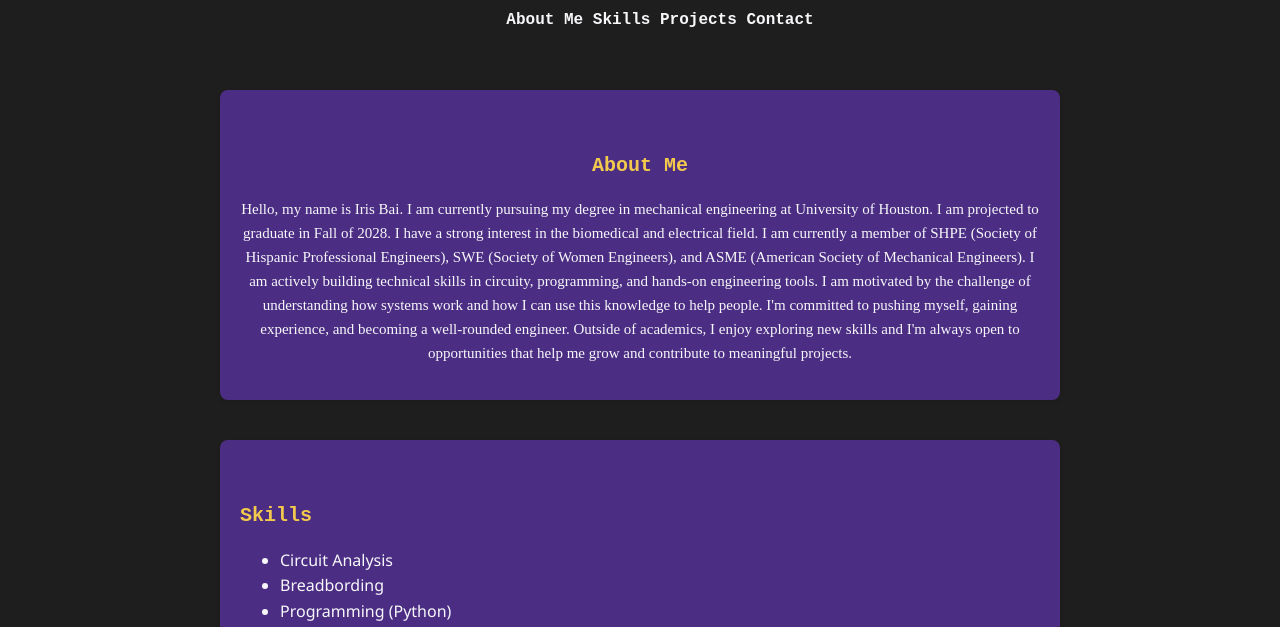
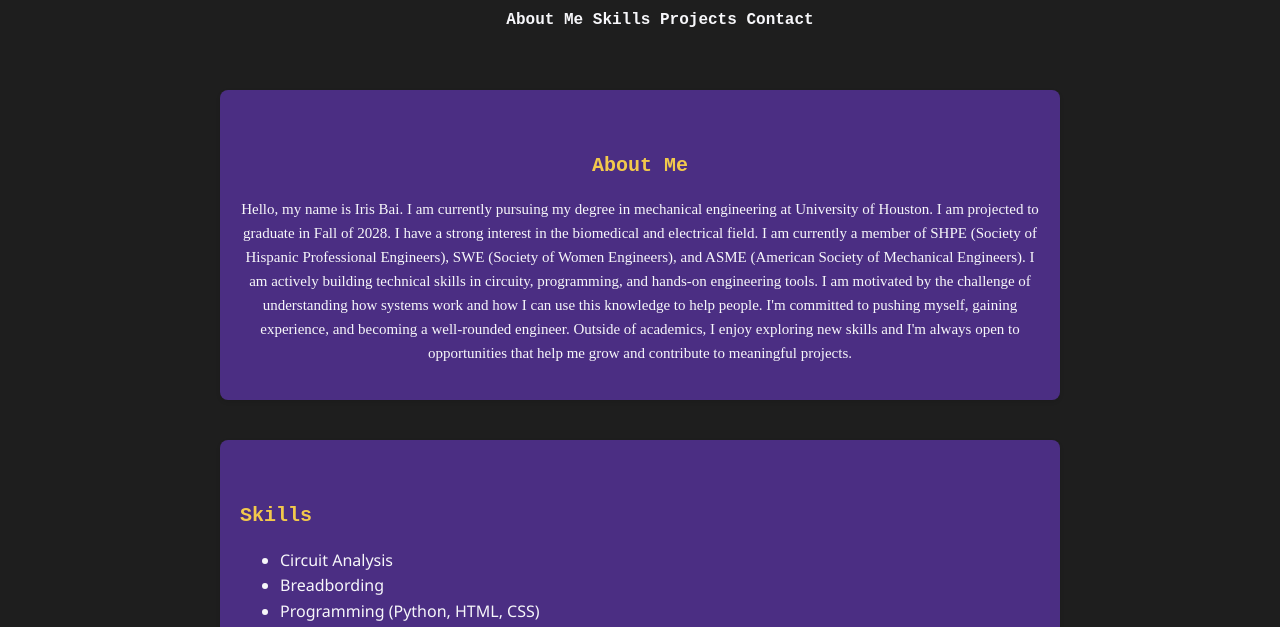
Before and after one commit to eyerisbai/eyeris-portfolio, a plain HTML site: page index.html in a window 1280 px wide. Shown: the part 168-795 px from the top of the page. Drawn offline with Linux system fonts and the light colour scheme.

Commit message:
Update skills list to include HTML and CSS

```diff
--- a/index.html
+++ b/index.html
@@ -39,7 +39,7 @@
             <ul>
                 <li>Circuit Analysis</li>
                 <li>Breadbording</li>
-                <li>Programming (Python)</li>
+                <li>Programming (Python, HTML, CSS)</li>
                 <li>PCB Assembly</li>
                 <li>Soldering</li>
             </ul>
```
